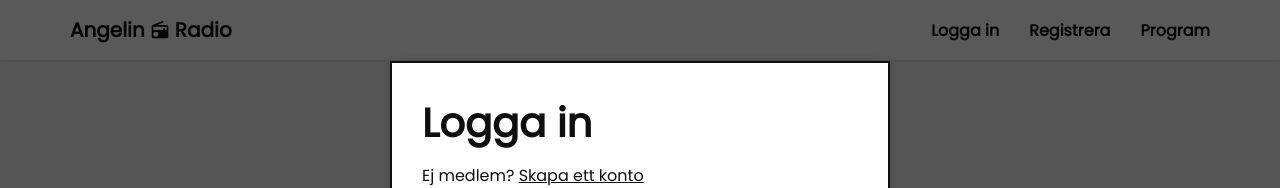
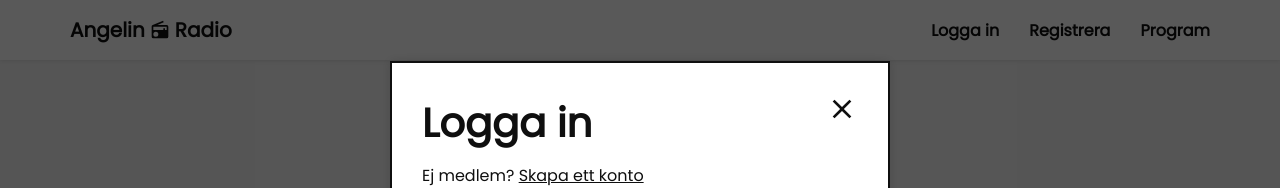
Before and after one commit to Zeilar/radio, a React (Create React App) app in the folder app/: page /kanal/1/1 in a window 1280 px wide. Both pictures are taken after a click on the button "Logga in". Shown: the top 188 px of the page. Built offline with nearby package versions, Linux system fonts and the light colour scheme; no server answers.

Commit message:
Added modal close button

```diff
--- a/app/src/components/views/Login.jsx
+++ b/app/src/components/views/Login.jsx
@@ -3,6 +3,8 @@ import styled, { css } from 'styled-components';
 import { UserContext } from '../contexts/UserContext';
 import { Button, Col, H2 } from '../styled-components';
 import { useClickOutside } from '../../hooks';
+import { mdiClose } from '@mdi/js';
+import Icon from '@mdi/react';
 
 export default function Login({ visible, close, openModal }) {
     const { login, isLoggedIn } = useContext(UserContext);
@@ -38,6 +40,7 @@ export default function Login({ visible, close, openModal }) {
     return (
         <Wrapper as="form" onSubmit={submit} visible={visible}>
             <Content ref={container}>
+                <Close onClick={close} />
                 <Header>Logga in</Header>
                 <RedirectWrapper>
                     Ej medlem?&nbsp;
@@ -129,3 +132,12 @@ const Input = styled.input.attrs({ type: "text" })`
         border-color: black;
     }
 `;
+
+const Close = styled(Icon).attrs({ path: mdiClose })`
+    position: absolute;
+    right: 30px;
+    top: 30px;
+    width: 2rem;
+    height: 2rem;
+    cursor: pointer;
+`;
```
